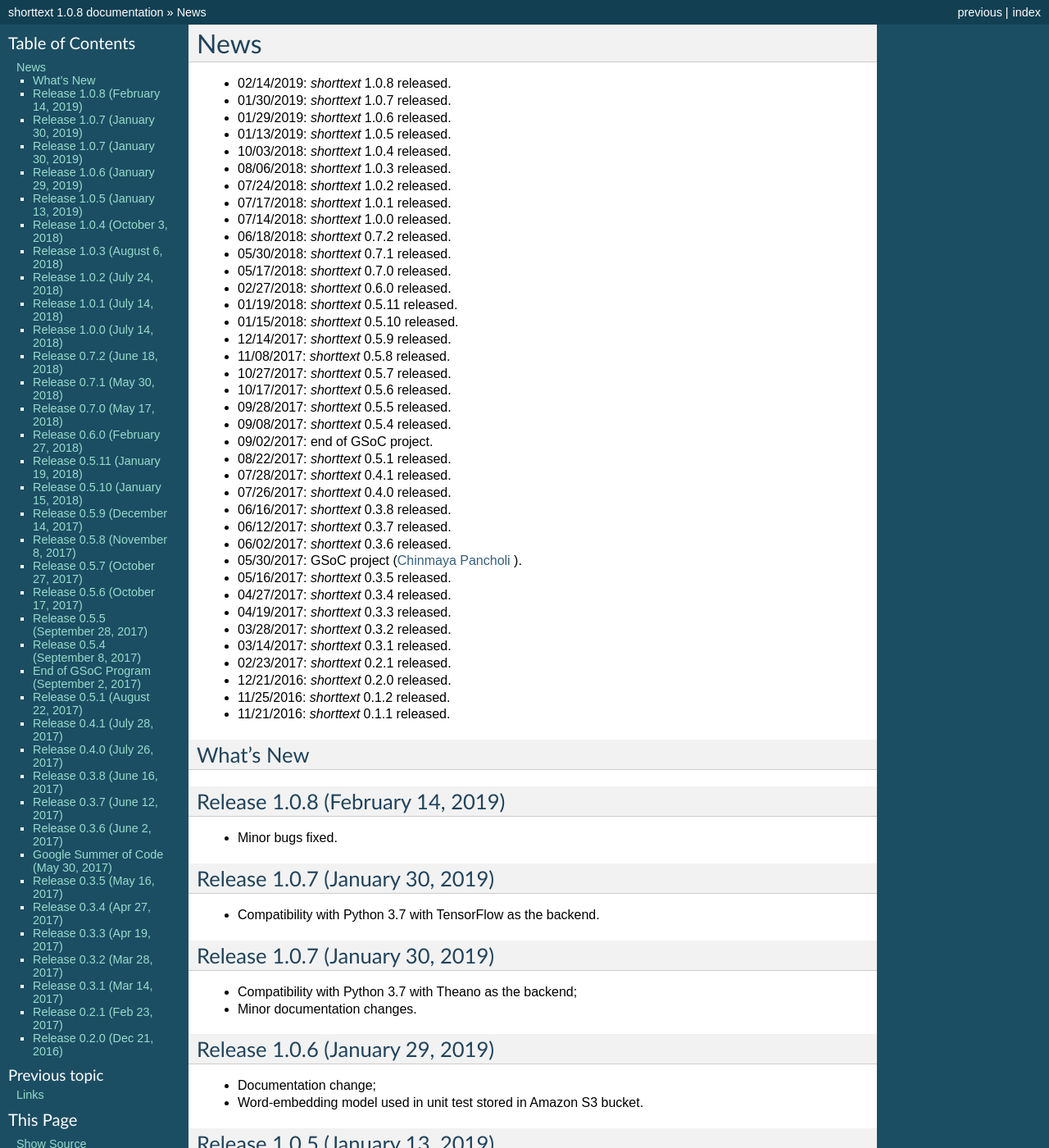
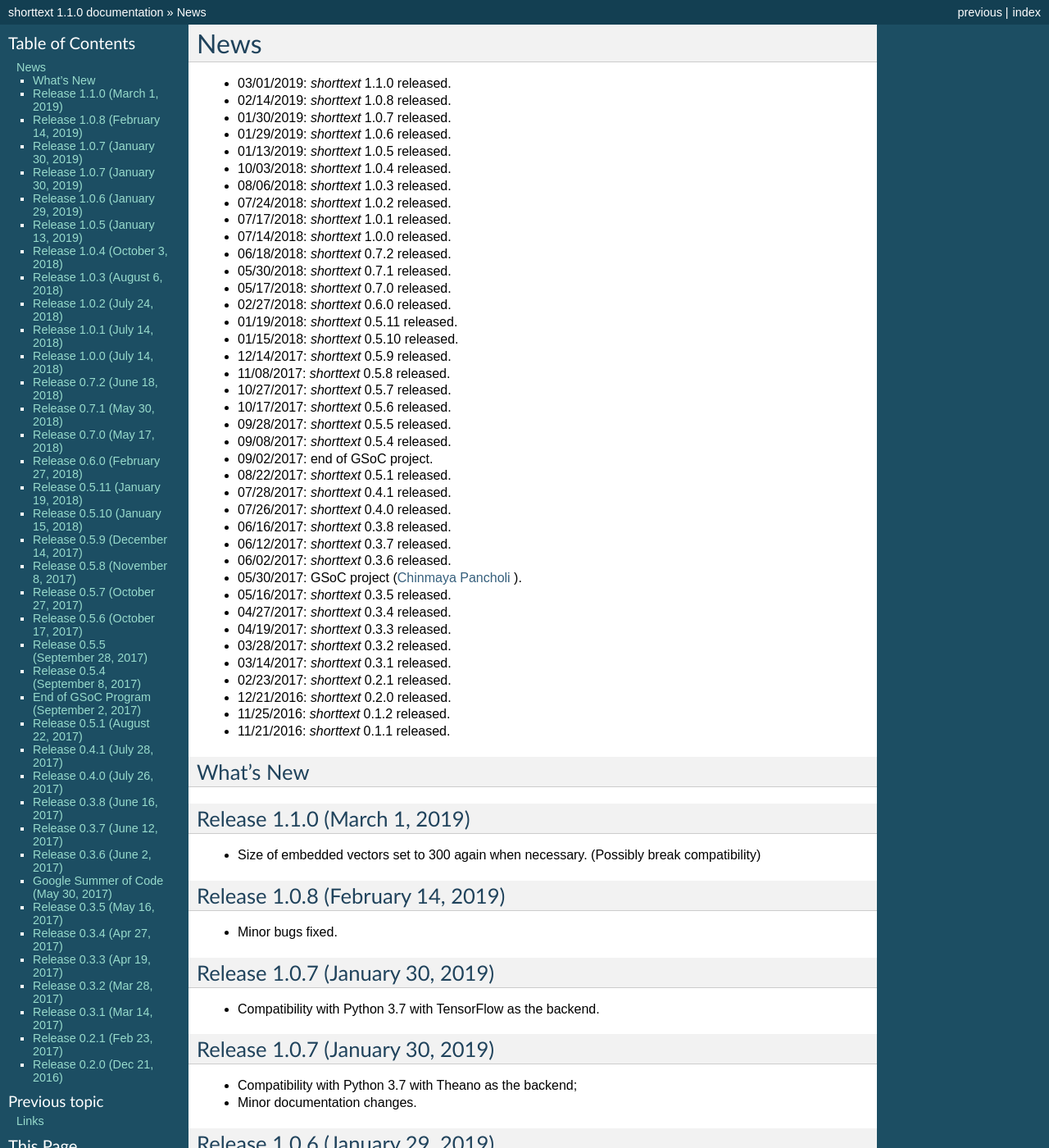
Before and after one commit to stephenhky/PyShortTextCategorization, a Sphinx documentation site: the page built from docs/news.rst, in a window 1280 px wide and 1400 px high. Shown: the whole window at 82% size. Built offline with Sphinx 7.4.7, drawn with Linux system fonts in a browser that asks for light colours; some of the changed text lies outside the part shown.

Commit message:
release 1.1.0

```diff
--- a/apidocs/source/conf.py
+++ b/apidocs/source/conf.py
@@ -58,9 +58,9 @@
 # built documents.
 #
 # The short X.Y version.
-version = '1.0'
+version = '1.1'
 # The full version, including alpha/beta/rc tags.
-release = '1.0.8'
+release = '1.1.0'
 
 # The language for content autogenerated by Sphinx. Refer to documentation
 # for a list of supported languages.
--- a/docs/conf.py
+++ b/docs/conf.py
@@ -56,9 +56,9 @@
 # built documents.
 #
 # The short X.Y version.
-version = u'1.0'
+version = u'1.1'
 # The full version, including alpha/beta/rc tags.
-release = u'1.0.8'
+release = u'1.1.0'
 
 # The language for content autogenerated by Sphinx. Refer to documentation
 # for a list of supported languages.
--- a/docs/news.rst
+++ b/docs/news.rst
@@ -1,6 +1,7 @@
 News
 ====
 
+* 03/01/2019: `shorttext` 1.1.0 released.
 * 02/14/2019: `shorttext` 1.0.8 released.
 * 01/30/2019: `shorttext` 1.0.7 released.
 * 01/29/2019: `shorttext` 1.0.6 released.
@@ -43,6 +44,12 @@
 
 What's New
 ----------
+
+Release 1.1.0 (March 1, 2019)
+-----------------------------
+
+* Size of embedded vectors set to 300 again when necessary. (Possibly break compatibility)
+
 
 Release 1.0.8 (February 14, 2019)
 --------------------------------
--- a/setup.py
+++ b/setup.py
@@ -20,7 +20,7 @@
 
 
 setup(name='shorttext',
-      version="1.1.0a01",
+      version="1.1.0",
       description="Short Text Mining",
       long_description=package_description(),
       long_description_content_type='text/markdown',
```
Also changed, not shown: README.md (+1 -0 lines).
